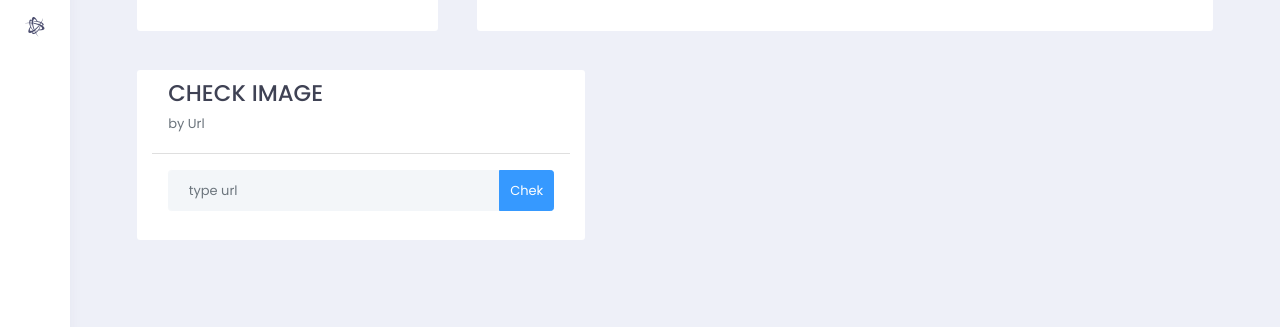
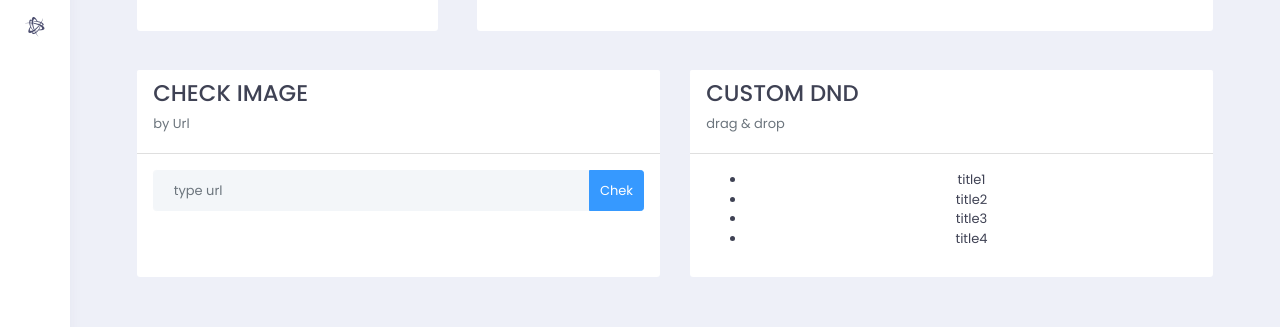
Before and after one commit to DeniskasViskas/onix_test_case, a React (Create React App) app: page /week_6 in a window 1280 px wide. Shown: the part 297-624 px from the top of the page. Built offline with nearby package versions, Linux system fonts and the light colour scheme; no server answers.

Commit message:
add Custom DnD

```diff
--- a/src/pages/Todo.js
+++ b/src/pages/Todo.js
@@ -4,6 +4,7 @@ import TodoList from "../components/todo/TodoList";
 import TodoTasks from "../components/todo/TotoTasks";
 import {DragDropContext} from "react-beautiful-dnd";
 import {Alert} from "react-bootstrap";
+import CustomDnD from "../components/todo/CustomDnD";
 
 const todos = [];
 const categories = []
@@ -11,11 +12,6 @@ const categories = []
 class Todo extends React.Component {
     constructor(props) {
         super(props);
-        this.markTack = this.markTack.bind(this)
-        this.createCategory = this.createCategory.bind(this)
-        this.createTack = this.createTack.bind(this)
-        this.getCategoryTask = this.getCategoryTask.bind(this)
-        this.getCategory = this.getCategory.bind(this)
         this.check_img_url = '';
         this.state = {
             todos: todos,
@@ -37,7 +33,7 @@ class Todo extends React.Component {
         }
     }
 
-    getCategory() {
+    getCategory = ()=> {
         fetch('http://localhost:3001/todo/category')
             .then((response) => {
                 return response.json()
@@ -47,7 +43,7 @@ class Todo extends React.Component {
             })
     }
 
-    getCategoryTask(cat = '') {
+    getCategoryTask = (cat = '')=> {
         fetch('http://localhost:3001/todo/tasks/' + cat, {
             headers: {
                 'Content-Type': 'application/json',
@@ -62,7 +58,7 @@ class Todo extends React.Component {
             })
     }
 
-    createTack(task) {
+    createTack = (task)=> {
         fetch('http://localhost:3001/todo/tasks', {
             method: 'POST',
             headers: {
@@ -80,7 +76,7 @@ class Todo extends React.Component {
             })
     }
 
-    createCategory(name) {
+    createCategory = (name) => {
         if (name && name !== '') {
             fetch('http://localhost:3001/todo/category', {
                 method: 'POST',
@@ -99,7 +95,7 @@ class Todo extends React.Component {
         }
     }
 
-    markTack(id, prop) {
+    markTack = (id, prop) => {
         fetch('http://localhost:3001/todo/tasks/' + id, {
             method: 'PUT',
             headers: {
@@ -116,13 +112,11 @@ class Todo extends React.Component {
             })
     }
 
-    DragHandler = event => {
+    DragHandler = (event) => {
         const {destination, source} = event;
         if (destination) {
             let from = source.index;
             let to = destination.index;
-            // let item = this.state.todos.splice(from,1)
-            // this.state.todos.splice(to,0,item[0])
             this.state.todos.map((item) => {
                 if (item.index === from) {
                     return item.index = to
@@ -139,32 +133,32 @@ class Todo extends React.Component {
     }
 
     render() {
+        const {categories,activeCategory,todos,img_load_status,check_img_url} = this.state
         return (
             <div className={'container-fluid'}>
                 <div className={'d-flex flex-row'}>
                     <div className={'flex-row-auto'}>
                         <TodoList
-                            categories={this.state.categories}
+                            categories={categories}
                             changeList={(val) => this.setState({activeCategory: val})}
-                            activeCategory={this.state.activeCategory}
+                            activeCategory={activeCategory}
                             createCategory={this.createCategory}
                         />
                     </div>
                     <div className={'flex-row-fluid ml-6'}>
                         <DragDropContext onDragEnd={this.DragHandler}>
                             <TodoTasks
-                                activeCategory={this.state.activeCategory}
-                                todos={this.state.todos}
+                                activeCategory={activeCategory}
+                                todos={todos}
                                 markTack={this.markTack}
                                 createTack={this.createTack}
                             />
                         </DragDropContext>
                     </div>
                 </div>
-                <div className={'flex-row'}>
-                    <div className={'flex-row-auto'}>
-                        <div className="flex-row-fluid">
-                            <div className={'card custom-card mb-6 mt-6 col-lg-5 col-12'}>
+                <div className={'row mt-6'}>
+                    <div className="col-12 col-lg-6">
+                        <div className={'card custom-card'}>
                             <div className="card-header bg-white">
                                 <div className="card-title">
                                     <h3 className={'text-uppercase'}>Check Image</h3>
@@ -188,21 +182,23 @@ class Todo extends React.Component {
                                 </form>
                                 <div>
                                     {
-                                            this.state.check_img_url.length > 1  &&
+                                        check_img_url.length > 1  &&
                                         // eslint-disable-next-line jsx-a11y/img-redundant-alt
-                                                <img src={this.state.check_img_url} alt={"chek image"}
+                                            <img src={check_img_url} alt={"chek image"}
                                                  width={100} height={100}
                                                  onError={()=>this.setState({img_load_status:false})}
                                                  onLoad={()=>this.setState({img_load_status:true})}
                                             />
                                     }
-                                        <Alert variant={'danger'} show={!this.state.img_load_status}>
-                                            Url <b>{this.state.check_img_url}</b>  not <b>available</b>
+                                    <Alert variant={'danger'} show={!img_load_status}>
+                                        Url <b>{check_img_url}</b>  not <b>available</b>
                                     </Alert>
                                 </div>
                             </div>
                         </div>
                     </div>
+                    <div className="col-12 col-lg-6">
+                        <CustomDnD/>
                     </div>
                 </div>
             </div>
```
Lines whose indentation alone changed are shown as unchanged.
